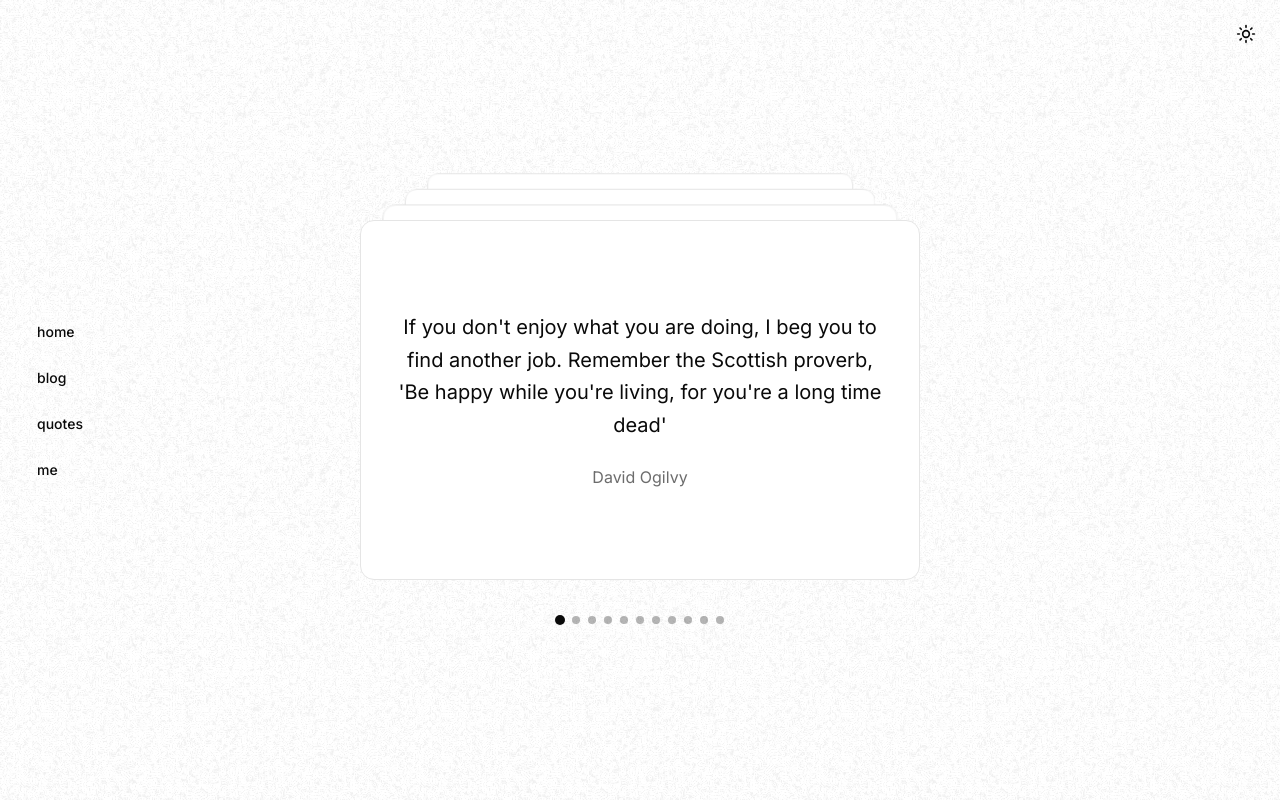
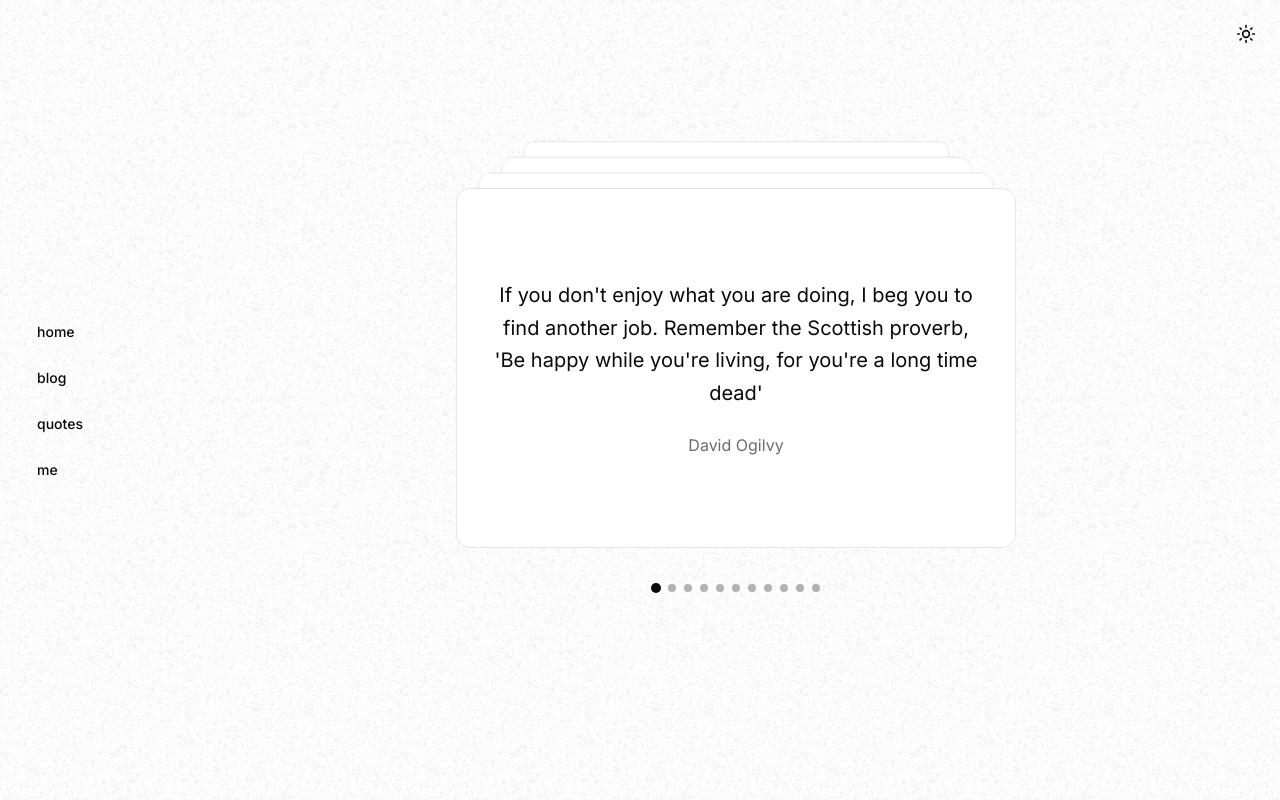
Before and after one commit to hi-aryan/blog, a Next.js app: page /quotes in a window 1280 px wide. Built offline with nearby package versions, Linux system fonts and the light colour scheme.

Commit message:
more consistent page layout

```diff
--- a/app/me/page.tsx
+++ b/app/me/page.tsx
@@ -2,9 +2,10 @@
 
 export default function MePage() {
     return (
-        <div className="min-h-screen flex items-center justify-center">
+        <div className="flex min-h-[80vh] items-center justify-center">
             <SimpleAnimatedList
                 items={[
+                    { label: 'having fun', href: '/' },
                     { label: 'github', href: 'https://github.com/hi-aryan' },
                     { label: 'youtube', href: 'https://www.youtube.com/@hi-aryan' },
                     { label: 'twitter', href: 'https://x.com/leo_aryan0' },
--- a/app/page.tsx
+++ b/app/page.tsx
@@ -2,7 +2,7 @@
 
 export default function Home() {
   return (
-    <div className="flex min-h-[70vh] items-center justify-center">
+    <div className="flex min-h-[80vh] items-center justify-center">
     <p className="text-3xl font-bold sm:text-4xl">
         <span>{"some dummy "}</span>
         <Typewriter
--- a/app/quotes/layout.tsx
+++ /dev/null
@@ -1,11 +0,0 @@
-export default function QuotesLayout({
-    children,
-}: {
-    children: React.ReactNode;
-}) {
-    return (
-        <div className="fixed inset-0 overflow-hidden">
-            {children}
-        </div>
-    );
-}
--- a/app/quotes/page.tsx
+++ b/app/quotes/page.tsx
@@ -64,7 +64,7 @@
 
 export default function QuotesPage() {
     return (
-        <div className="flex h-full w-full items-center justify-center">
+        <div className="flex min-h-[80vh] items-center justify-center">
             <AnimatedItem animation="slideUp" duration={0.3}>
                 <QuoteCardStack
                     items={quotes}
--- a/components/ui/simple-animated-list.tsx
+++ b/components/ui/simple-animated-list.tsx
@@ -27,7 +27,7 @@
                     key={index}
                     delay={0.05 * index}
                     animation="scale"
-                    once={false}
+                    once={true}
                     amount={0.5}
                     duration={0.2}
                 >
```
